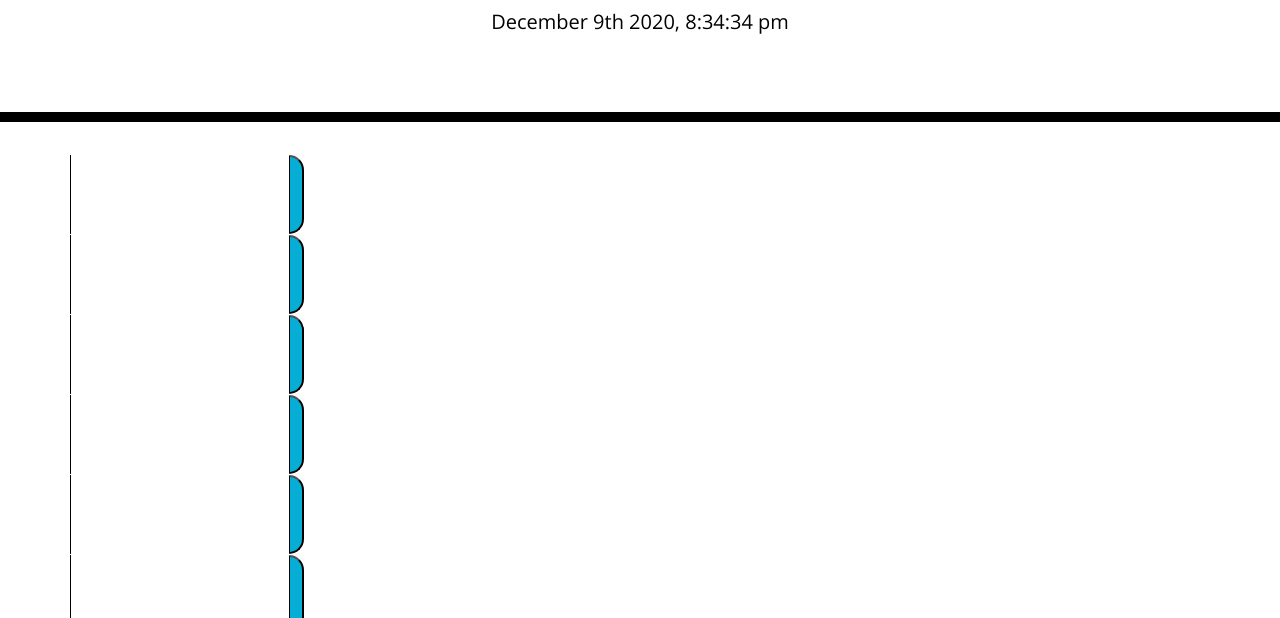
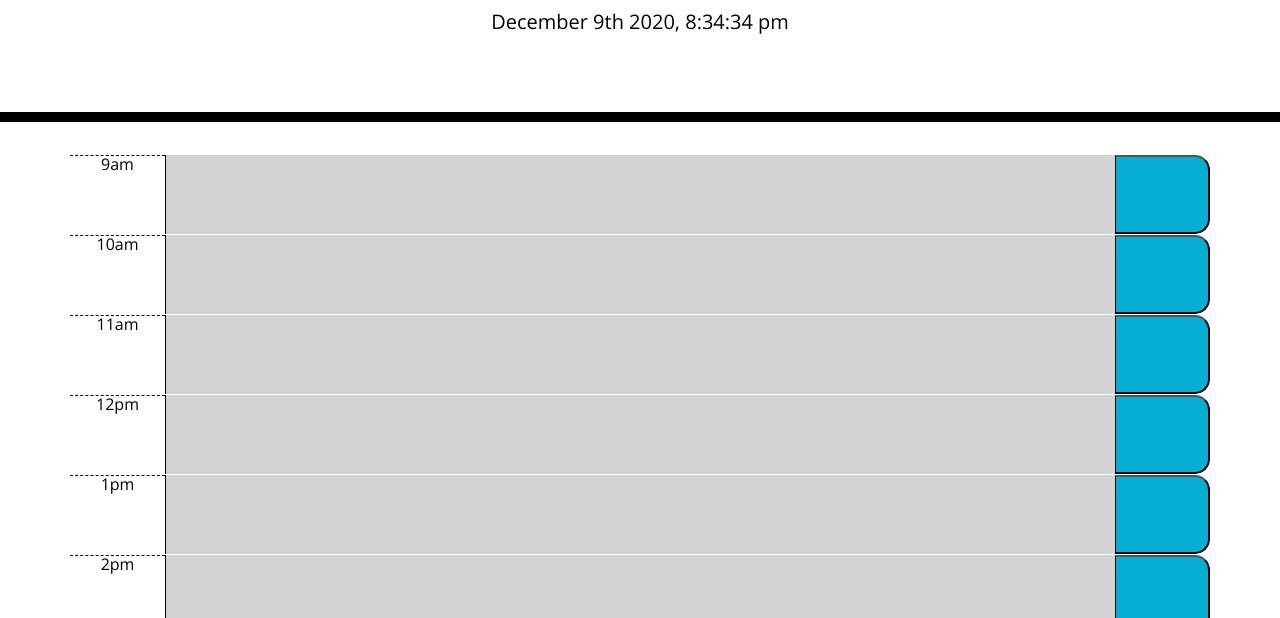
Before and after one commit to samrogers15/Daily_Calendar_App, a plain HTML site: page Develop/index.html in a window 1280 px wide. Shown: the part 182-800 px from the top of the page. Drawn offline with nearby package versions, Linux system fonts and the light colour scheme.

Commit message:
Committing updates to source code

```diff
--- a/Develop/index.html
+++ b/Develop/index.html
@@ -41,34 +41,31 @@
       // make functions
 
       $('#currentDay').text(moment().format('MMMM Do YYYY, h:mm:ss a'));
+      renderSchedule();
 
 
-      const currentHour = moment().hour();
-      for (let i = 9; i < 17; i++) {
-        const div$ = $('<div>').addClass('row').attr('id', i);
-        const div2$ = $('<div>').addClass('hour');
-        const textArea$ = $('<textarea>').addClass('textarea');
-        const button$ = $('<button>').addClass('saveBtn');
-        $('.container').append(div$);
-        div$.append(div2$, textArea$, button$);
-
+      function renderSchedule() {
+        const currentTime = ['9am', '10am', '11am', '12pm', '1pm', '2pm', '3pm', '4pm', '5pm']
+        const timeId = ['9', '10', '11', '12', '13', '14', '15', '16', '17']
+        const currentHour = moment().hour();
+        console.log(currentHour);
+        console.log(timeId);
+        for (let i = 0; i < currentTime.length; i++) {
+          const div$ = $('<div>').addClass('row time-block');
+          const div2$ = $('<div>').addClass('hour col-md-1').text(currentTime[i]).attr('id', timeId[i]);
+          const textArea$ = $('<textarea>').addClass('description col-md-10');
+            if (currentHour > timeId[i]) {
+              textArea$.addClass('past');
+            } else if (currentHour < timeId[i]) {
+              textArea$.addClass('future');
+            } else {
+              textArea$.addClass('present');
+            };
+          const button$ = $('<button>').addClass('saveBtn col-md-1');
+          div$.append(div2$, textArea$, button$);
+          $('.container').append(div$);
+        }
       }
-
-      // for (i = 9; i < 17; i++); {
-      //   var newDiv$ = $('<div>').addClass('time-block row').attr('id', timeId[i]);
-      //   var newDiv2$ = $('<div>').addClass('hour');
-      //   var newTextArea$ = $('<textarea>').addClass('textarea');
-      //   var newButton$ = $('<button>').addClass('saveBtn');
-      //   $('.container').append(newDiv$);
-      //   newDiv2$.text(timeOfDay[i]);
-      //   newDiv$.append(newDiv2$);
-      //   newDiv$.append(newTextArea$);
-      //   newDiv$.append(newButton$);
-      // }
-
-
-
-
     </script>
   </body>
 </html>
```
